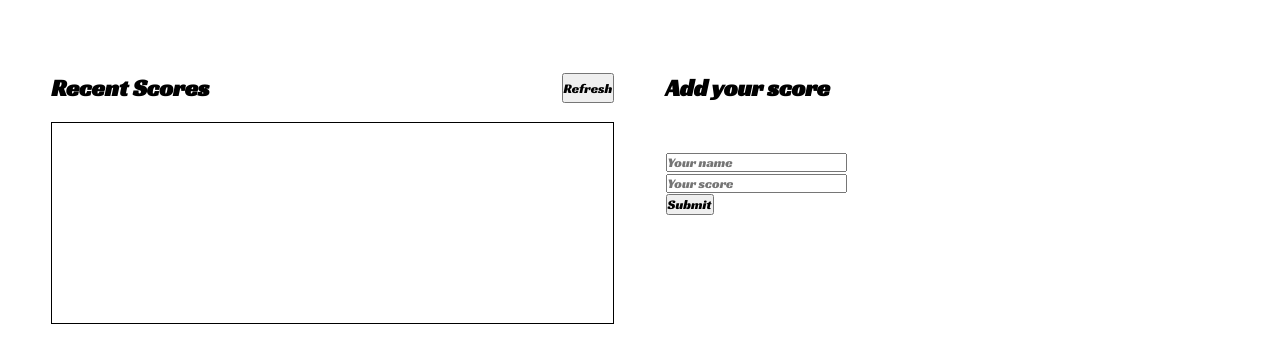
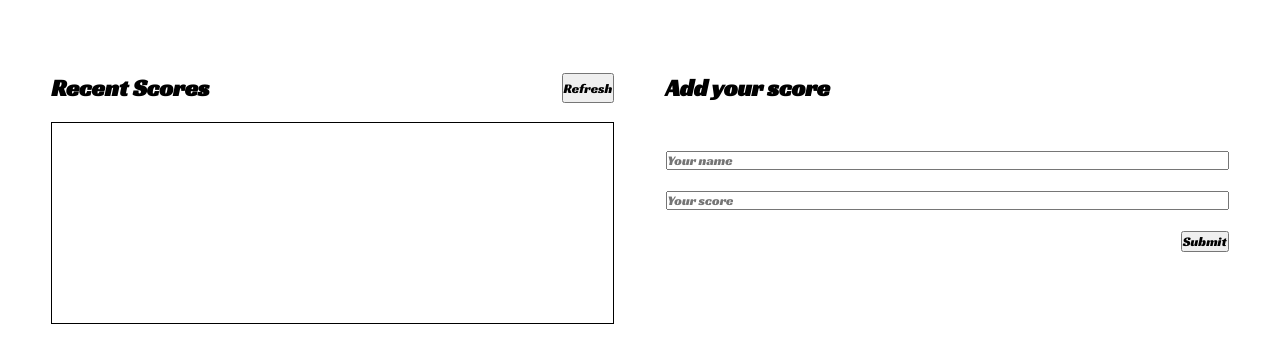
Before and after one commit to vikipretium/LeaderBoard, a website built with webpack: page src/index.html in a window 1280 px wide. Shown: the part 127-490 px from the top of the page. Built offline with nearby package versions, Linux system fonts and the light colour scheme.

Commit message:
add form style

```diff
--- a/src/style.css
+++ b/src/style.css
@@ -51,6 +51,14 @@ header {
   gap: 10%;
 }
 
+.form {
+  display: flex;
+  flex-direction: column;
+  justify-content: flex-start;
+  gap: 10%;
+
+}
+
 .score-topbar {
   display: flex;
   justify-content: space-between;
```
